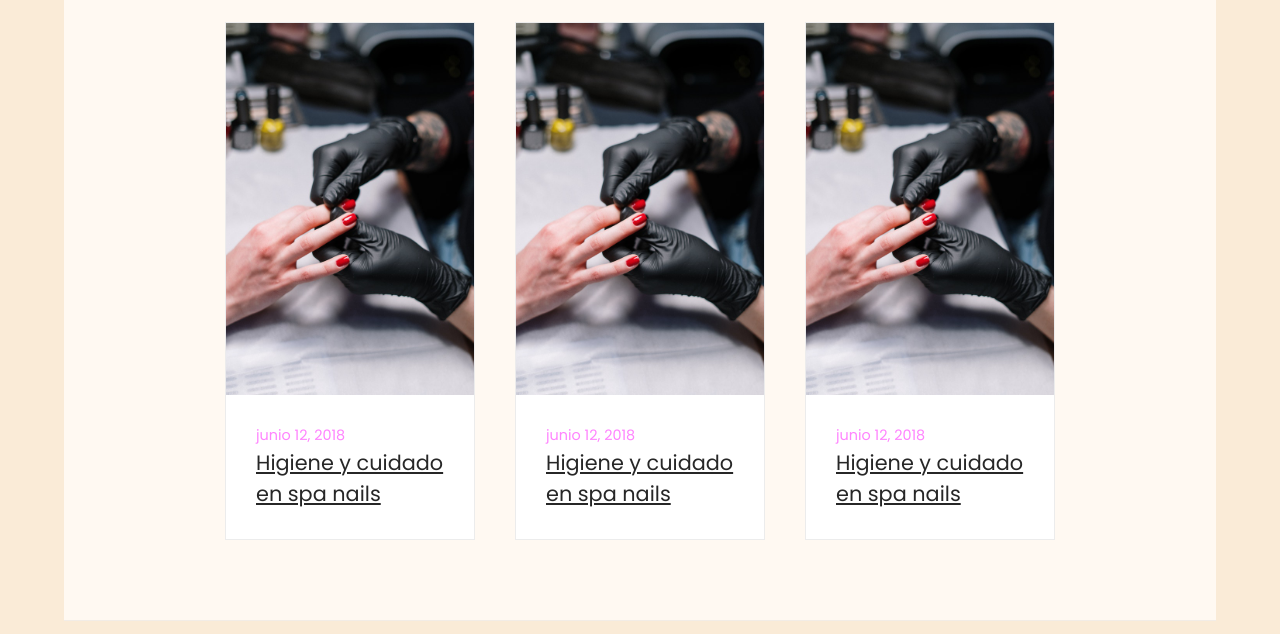
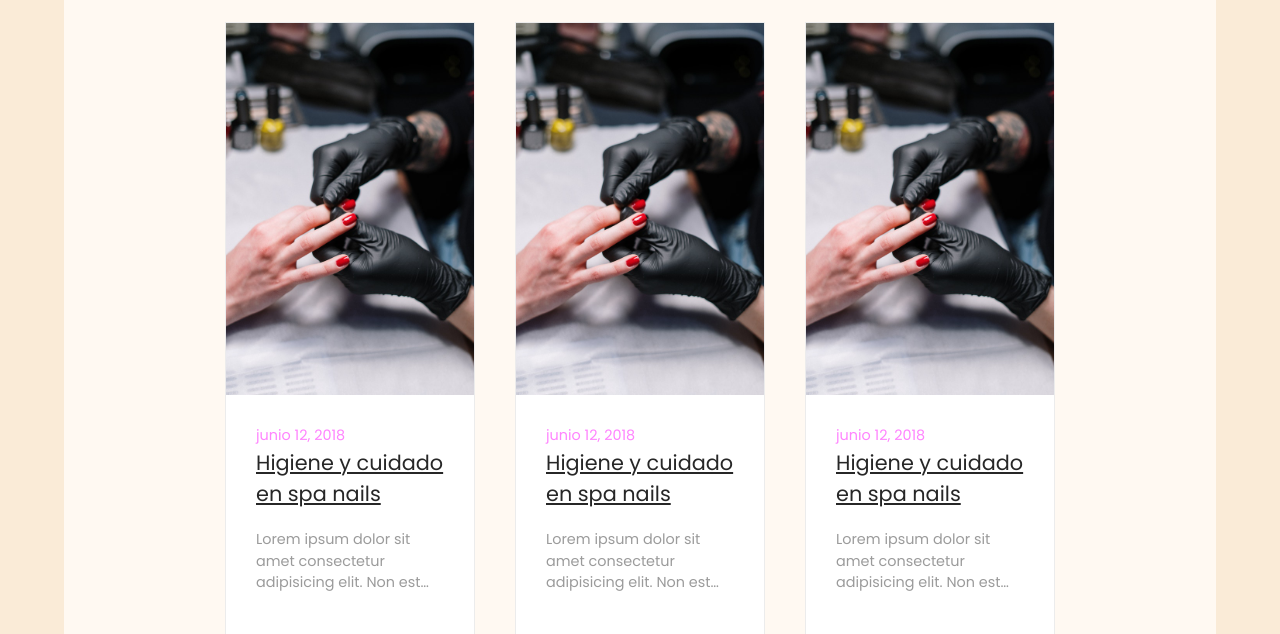
Before and after one commit to RalphMaica/Proyecto_Rafael_Maica, a plain HTML site: page pages/blog.html in a window 1280 px wide. Shown: the part 264-898 px from the top of the page. Drawn offline with nearby package versions, Linux system fonts and the light colour scheme.

Commit message:
estilando parrafo de articulos del blog

```diff
--- a/pages/blog.html
+++ b/pages/blog.html
@@ -74,6 +74,7 @@
           <div class="blog-text">
             <span>junio 12, 2018</span>
            <a class="blog-title" href="http://fascinonails.blogspot.com/2018/06/cuidate-medidas-de-seguridad-e-higiene.html">Higiene y cuidado en spa nails</a>
+           <p>Lorem ipsum dolor sit amet consectetur adipisicing elit. Non est nihil autem necessitatibus quas. Deserunt pariatur repellat quo dolores minima itaque doloremque! Perspiciatis earum deleniti accusamus, porro eligendi cumque possimus.</p>
           </div>
         </div>
         <div class="blog-box">
@@ -83,6 +84,7 @@
           <div class="blog-text">
             <span>junio 12, 2018</span>
            <a class="blog-title" href="http://fascinonails.blogspot.com/2018/06/cuidate-medidas-de-seguridad-e-higiene.html">Higiene y cuidado en spa nails</a>
+           <p>Lorem ipsum dolor sit amet consectetur adipisicing elit. Non est nihil autem necessitatibus quas. Deserunt pariatur repellat quo dolores minima itaque doloremque! Perspiciatis earum deleniti accusamus, porro eligendi cumque possimus.</p>
           </div>
         </div>
         <div class="blog-box">
@@ -92,6 +94,7 @@
           <div class="blog-text">
             <span>junio 12, 2018</span>
            <a class="blog-title" href="http://fascinonails.blogspot.com/2018/06/cuidate-medidas-de-seguridad-e-higiene.html">Higiene y cuidado en spa nails</a>
+           <p>Lorem ipsum dolor sit amet consectetur adipisicing elit. Non est nihil autem necessitatibus quas. Deserunt pariatur repellat quo dolores minima itaque doloremque! Perspiciatis earum deleniti accusamus, porro eligendi cumque possimus.</p>
           </div>
         </div>
       </section>
```
